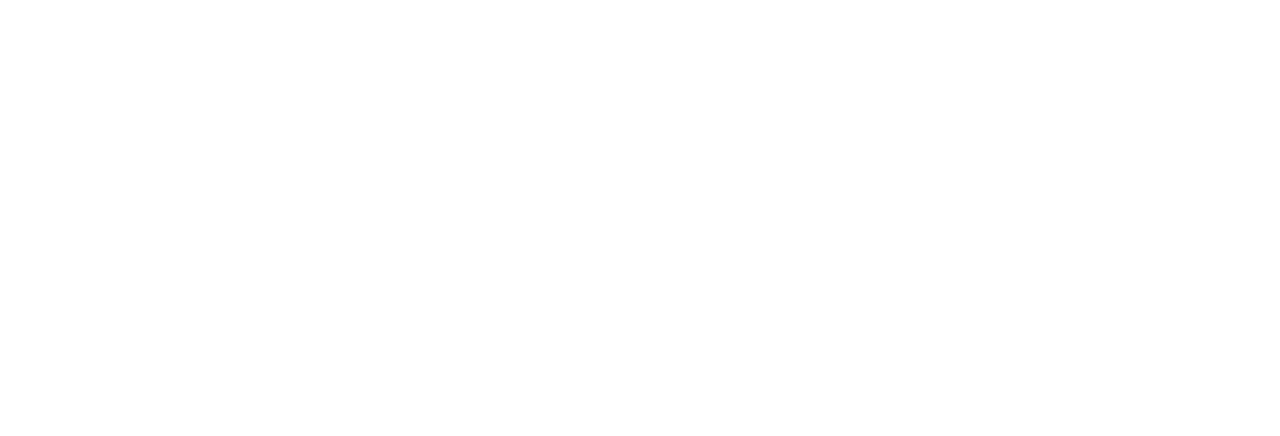
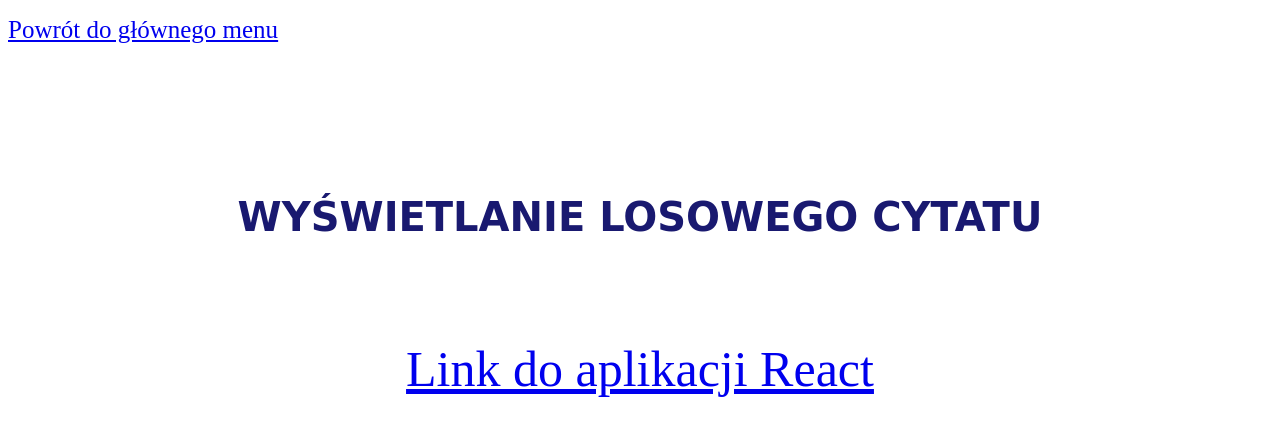
Before and after one commit to karolinascieszko/tasks, a plain HTML site: page react.html in a window 1280 px wide. Drawn offline with Linux system fonts and the light colour scheme.

Commit message:
tasks added

```diff
--- a/css/frontend.css
+++ b/css/frontend.css
@@ -1,4 +1,5 @@
 .photo {
   width: 100vw;
   height: 100vh;
+  object-fit: cover;
 }
--- /dev/null
+++ b/css/react.css
@@ -0,0 +1,20 @@
+.main-menu-back {
+  font-size: 25px;
+}
+
+.react-link {
+  font-size: 50px;
+  text-align: center;
+  display: block;
+  margin-top: 100px;
+}
+
+.title-app {
+  font-size: 40px;
+  font-family: "Fira Sans", cursive;
+  text-transform: uppercase;
+  color: #191970;
+  font-weight: 700;
+  text-align: center;
+  margin-top: 150px;
+}
--- a/react.html
+++ b/react.html
@@ -0,0 +1,24 @@
+<!DOCTYPE html>
+<html lang="en">
+  <head>
+    <meta charset="UTF-8" />
+    <meta http-equiv="X-UA-Compatible" content="IE=edge" />
+    <meta name="viewport" content="width=device-width, initial-scale=1.0" />
+    <title>Zadanie 3</title>
+    <link rel="stylesheet" href="./css/react.css" />
+  </head>
+  <body>
+    <p>
+      <a class="main-menu-back" href="index.html">Powrót do głównego menu</a>
+    </p>
+    <p class="title-app">Wyświetlanie losowego cytatu</p>
+    <p>
+      <a
+        class="react-link"
+        target="_blank"
+        href="https://task-reactapp-kscieszko.netlify.app/"
+        >Link do aplikacji React</a
+      >
+    </p>
+  </body>
+</html>
```
Also changed, not shown: css/form.css (+1 -32 lines), js/form.js (+16 -21 lines).
